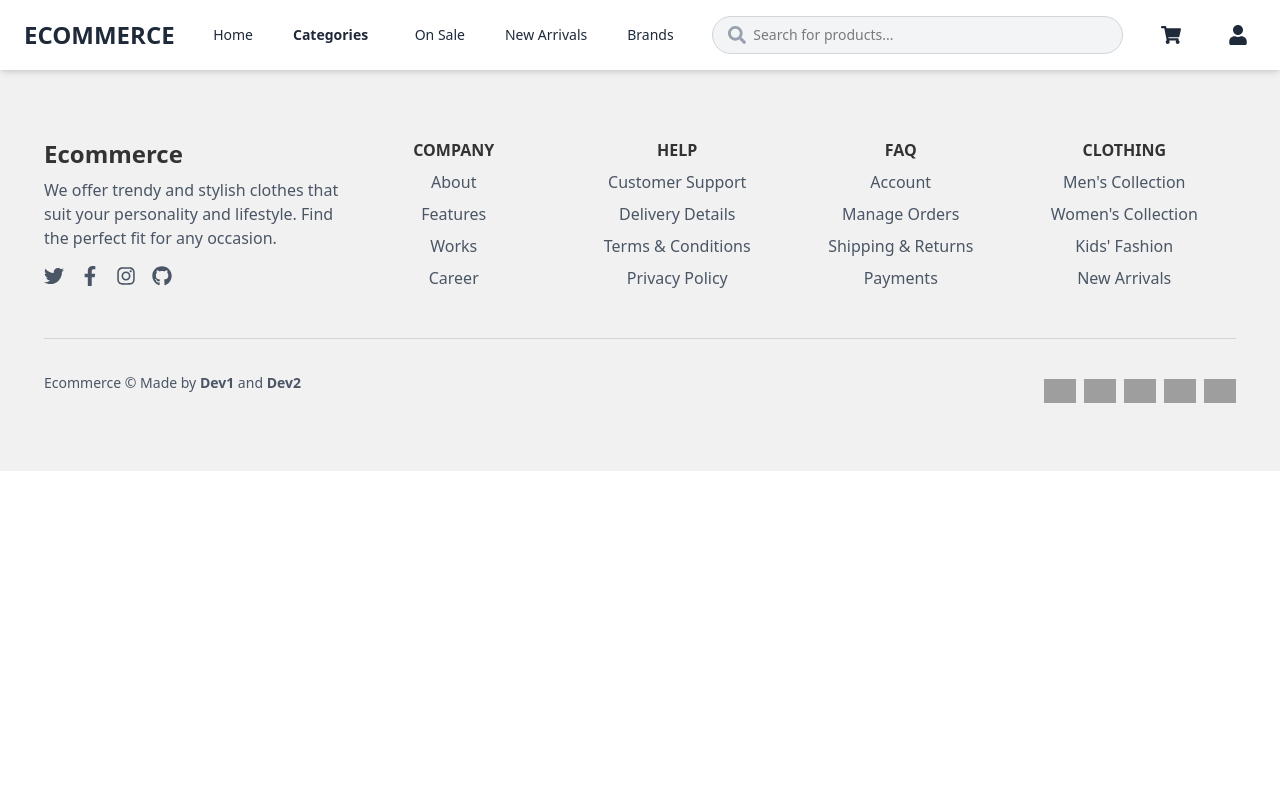
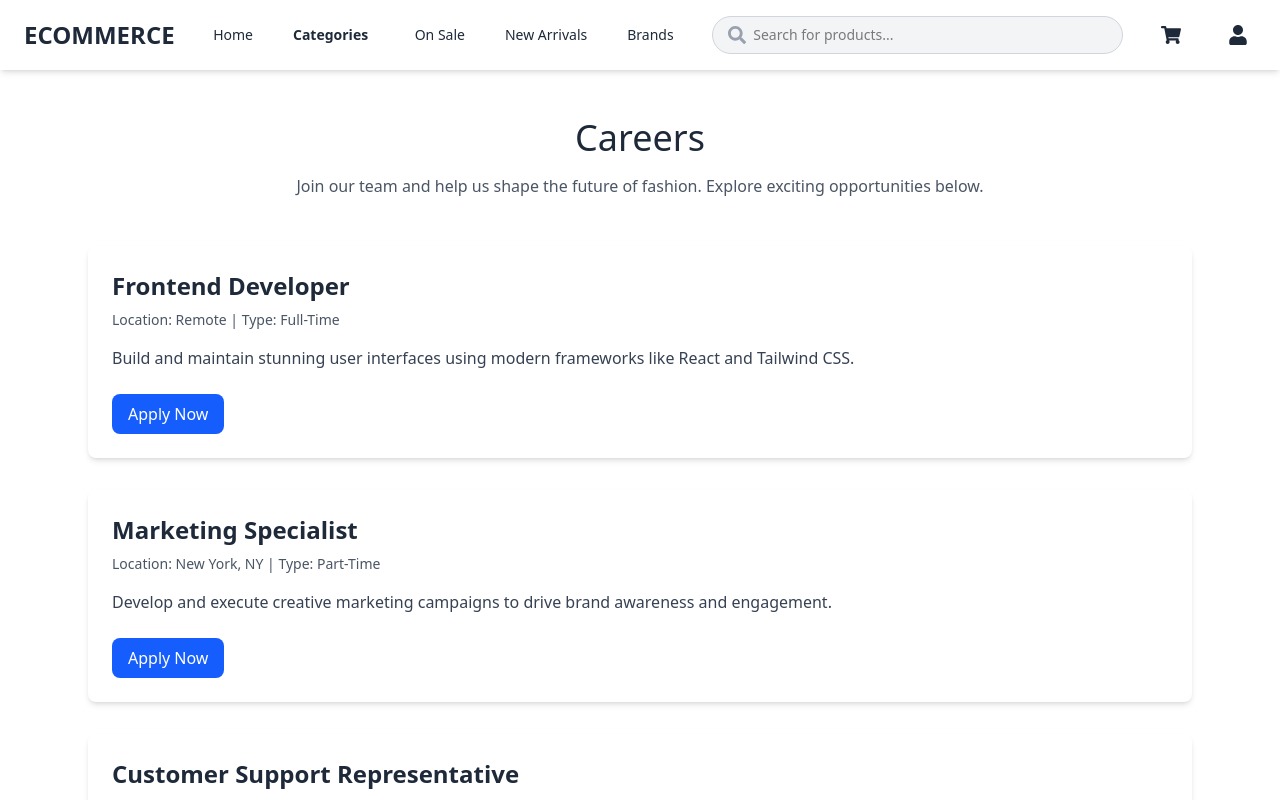
Before and after one commit to KARTIKPAUL/our-e-commerce, a React (Vite) app: page /career in a window 1280 px wide. Shown: the top 800 px of the page. Built offline with nearby package versions, Linux system fonts and the light colour scheme; grey boxes are pictures that could not be loaded.

Commit message:
add the pages in company fotter section

```diff
--- a/src/App.jsx
+++ b/src/App.jsx
@@ -9,6 +9,9 @@ import Reliability from './Components/Reliability';
 import { Reviews } from './Components/Reviews';
 import { TopSelling } from './Components/TopSelling';
 import About from './Pages/About';
+import Features from './Pages/Features';
+import Works from './Pages/Works';
+import Career from './Pages/Career';
 
 function App() {
   return (
@@ -32,6 +35,9 @@ function App() {
 
         {/* About Page */}
         <Route path="/about" element={<About />} />
+        <Route path='/features' element={<Features />} />
+        <Route path="/works" element={<Works />} />
+        <Route path="/career" element={<Career />} />
       </Routes>
       <Fotter />
     </BrowserRouter>
--- a/src/Components/Fotter.jsx
+++ b/src/Components/Fotter.jsx
@@ -27,9 +27,9 @@ export function Fotter() {
                                 <h3 className="font-semibold">COMPANY</h3>
                                 <ul className="mt-2 space-y-2 text-gray-600">
                                 <li><Link to="/About" className="hover:underline">About</Link></li>
-                                    <li><a href="#" className="hover:underline">Features</a></li>
-                                    <li><a href="#" className="hover:underline">Works</a></li>
-                                    <li><a href="#" className="hover:underline">Career</a></li>
+                                <li><Link to="/Features" className="hover:underline">Features</Link></li>
+                                <li><Link to="/Works" className="hover:underline">Works</Link></li>
+                                <li><Link to="/Career" className="hover:underline">Career</Link></li>
                                 </ul>
                             </div>
 
--- a/src/Pages/About.jsx
+++ b/src/Pages/About.jsx
@@ -1,9 +1,28 @@
 const About = () => {
     return (
       <div>
-        <h1>About Us</h1>
-        <p>Welcome to our eCommerce site. Here you will find the best products!</p>
+        <div className="max-w-3xl mx-auto px-6 py-12">
+      <header className="text-center mb-10">
+        <h1 className="text-4xl font-light text-gray-800">About Us</h1>
+      </header>
+      <section className="text-gray-600">
+        <p className="text-xl leading-relaxed mb-6">
+          At ECommerce, we believe in the power of simplicity. We offer a carefully curated selection of
+          stylish, minimalist clothing designed to elevate your everyday look. Our pieces are timeless,
+          versatile, and made to fit seamlessly into your lifestyle.
+        </p>
+        <p className="text-xl leading-relaxed mb-6">
+          Every garment is created with attention to detail and quality, ensuring that you feel confident and
+          comfortable. We embrace the beauty of clean lines, neutral tones, and effortless style, making it easy
+          to dress with intention.
+        </p>
+        <p className="text-xl leading-relaxed mb-6">
+          Our mission is simple: to provide you with clothing that empowers you to express yourself—without the
+          clutter. Welcome to a world where less is more.
+        </p>
+      </section>
       </div>
+    </div>
     );
   };
 
--- /dev/null
+++ b/src/Pages/Career.jsx
@@ -0,0 +1,59 @@
+import React from 'react';
+
+const Career = () => {
+  const jobOpenings = [
+    {
+      id: 1,
+      title: "Frontend Developer",
+      location: "Remote",
+      type: "Full-Time",
+      description: "Build and maintain stunning user interfaces using modern frameworks like React and Tailwind CSS.",
+    },
+    {
+      id: 2,
+      title: "Marketing Specialist",
+      location: "New York, NY",
+      type: "Part-Time",
+      description: "Develop and execute creative marketing campaigns to drive brand awareness and engagement.",
+    },
+    {
+      id: 3,
+      title: "Customer Support Representative",
+      location: "Remote",
+      type: "Full-Time",
+      description: "Provide top-notch support to our customers and help them have the best shopping experience.",
+    },
+  ];
+
+  return (
+    <div className="max-w-6xl mx-auto px-6 py-12">
+      <header className="text-center mb-12">
+        <h1 className="text-4xl font-light text-gray-800">Careers</h1>
+        <p className="text-gray-600 mt-4">
+          Join our team and help us shape the future of fashion. Explore exciting opportunities below.
+        </p>
+      </header>
+
+      <div className="space-y-8">
+        {jobOpenings.map((job) => (
+          <div
+            key={job.id}
+            className="bg-white shadow-md rounded-lg p-6 hover:shadow-lg transition-shadow"
+          >
+            <h2 className="text-2xl font-semibold text-gray-800">{job.title}</h2>
+            <div className="text-sm text-gray-600 mt-2">
+              <span className="font-medium">Location:</span> {job.location} |{" "}
+              <span className="font-medium">Type:</span> {job.type}
+            </div>
+            <p className="text-gray-700 mt-4">{job.description}</p>
+            <button className="mt-6 px-4 py-2 text-white bg-blue-600 rounded-lg hover:bg-blue-500">
+              Apply Now
+            </button>
+          </div>
+        ))}
+      </div>
+    </div>
+  );
+};
+
+export default Career;
--- /dev/null
+++ b/src/Pages/Features.jsx
@@ -0,0 +1,58 @@
+const Features = () => {
+    const featuredItems = [
+        {
+          id: 1,
+          name: "Classic White Shirt",
+          description: "A timeless piece that goes with anything.",
+          image: "https://duders.in/cdn/shop/files/MenShirts_10.png?v=1702725755",
+          price: "$49.99",
+        },
+        {
+          id: 2,
+          name: "Black Slim-fit Jeans",
+          description: "Stylish and comfortable, perfect for everyday wear.",
+          image: "https://encrypted-tbn0.gstatic.com/images?q=tbn:ANd9GcTcQvtsFCnjHkg2xh6UiB79HGPESB6nf6F8cPklejYtGuK01JHruMso_VQsYsDx1E-dvq4&usqp=CAU",
+          price: "$69.99",
+        },
+        {
+          id: 3,
+          name: "Minimalist Sneakers",
+          description: "Clean design with all-day comfort.",
+          image: "https://nike-off.ru/wp-content/uploads/2019/01/nike-air-max-90-essential-black-grey-white-AJ1285_018-1-scaled.jpg",
+          price: "$89.99",
+        },
+      ];
+
+    return (
+      <div>
+       <div className="max-w-5xl mx-auto px-6 py-12">
+      <header className="text-center mb-10">
+        <h1 className="text-4xl font-light text-gray-800">Featured Products</h1>
+        <p className="text-gray-600 mt-4">Carefully curated pieces to enhance your style.</p>
+      </header>
+
+      <div className="grid grid-cols-1 sm:grid-cols-2 md:grid-cols-3 gap-8">
+        {featuredItems.map((item) => (
+          <div
+            key={item.id}
+            className="bg-white shadow-md rounded-lg overflow-hidden transition-transform transform hover:scale-105"
+          >
+            <img
+              src={item.image}
+              alt={item.name}
+              className="w-full h-70 object-cover"
+            />
+            <div className="p-4">
+              <h2 className="text-lg font-medium text-gray-800">{item.name}</h2>
+              <p className="text-sm text-gray-600 mt-2">{item.description}</p>
+              <div className="mt-4 text-gray-800 font-bold">{item.price}</div>
+            </div>
+          </div>
+        ))}
+      </div>
+    </div>
+    </div>
+    );
+  };
+
+ export default Features;
--- /dev/null
+++ b/src/Pages/Works.jsx
@@ -0,0 +1,59 @@
+const Works = () => {
+
+    const steps = [
+        {
+          id: 1,
+          title: "Browse Our Collection",
+          description: "Explore a wide range of curated styles and find the perfect pieces for your wardrobe.",
+          icon: "🛍️",
+        },
+        {
+          id: 2,
+          title: "Add to Cart",
+          description: "Easily select your favorite items and add them to your cart with a single click.",
+          icon: "🛒",
+        },
+        {
+          id: 3,
+          title: "Secure Checkout",
+          description: "Complete your purchase with our quick and secure checkout process.",
+          icon: "🔒",
+        },
+        {
+          id: 4,
+          title: "Fast Delivery",
+          description: "Enjoy speedy delivery right to your doorstep, ensuring your new look arrives on time.",
+          icon: "🚚",
+        },
+    ];
+
+    return(
+        <>
+        <div className="max-w-5xl mx-auto px-6 py-12">
+      <header className="text-center mb-12">
+        <h1 className="text-4xl font-light text-gray-800">How It Works</h1>
+        <p className="text-gray-600 mt-4">
+          Shopping with us is simple and seamless. Follow these steps to get started.
+        </p>
+      </header>
+
+      <div className="grid grid-cols-1 md:grid-cols-2 gap-8">
+        {steps.map((step) => (
+          <div
+            key={step.id}
+            className="flex items-start bg-white shadow-md rounded-lg p-6 space-x-4 hover:shadow-lg transition-shadow"
+          >
+            <div className="text-4xl">{step.icon}</div>
+            <div>
+              <h2 className="text-xl font-semibold text-gray-800">{step.title}</h2>
+              <p className="text-sm text-gray-600 mt-2">{step.description}</p>
+            </div>
+          </div>
+        ))}
+      </div>
+    </div>
+        </>
+    );
+};
+
+export default Works;
```
